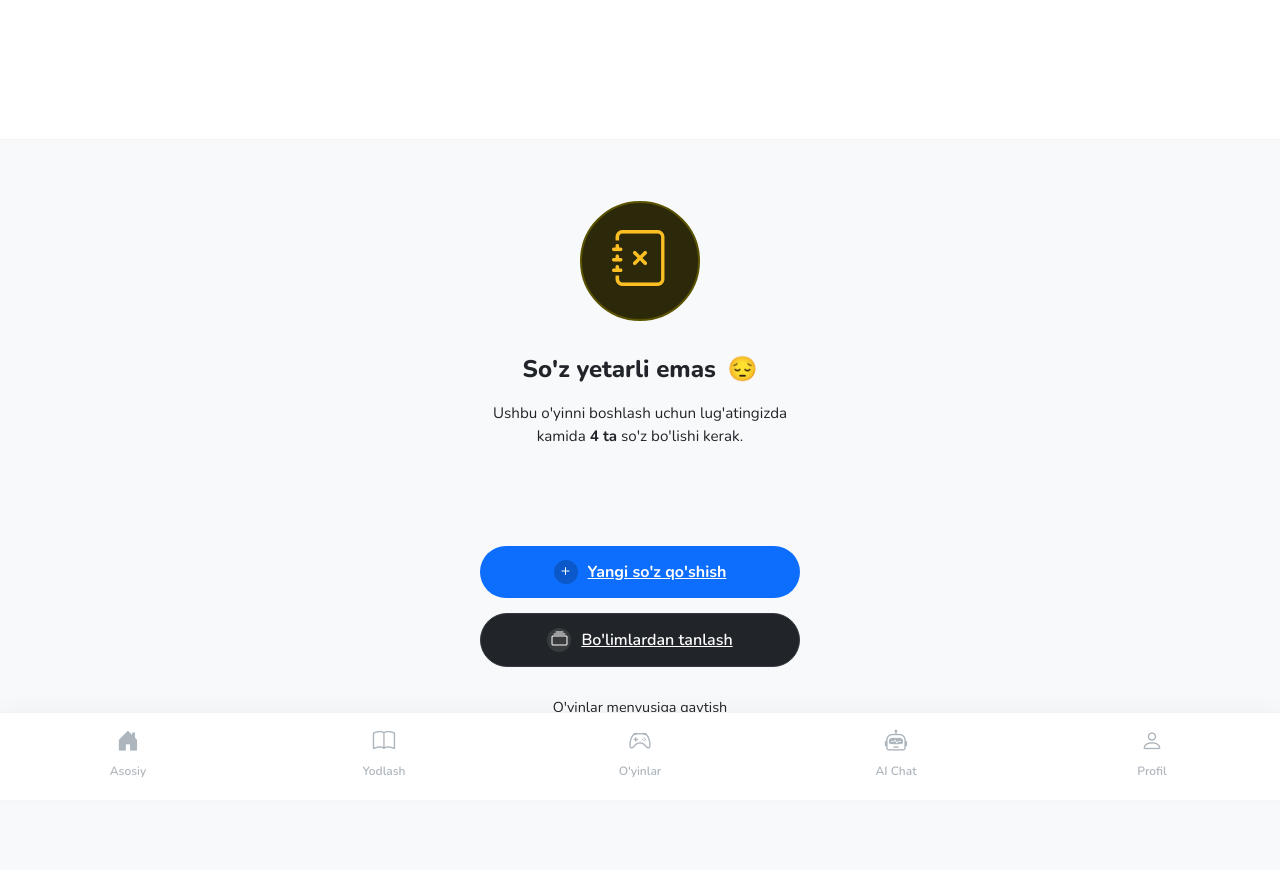
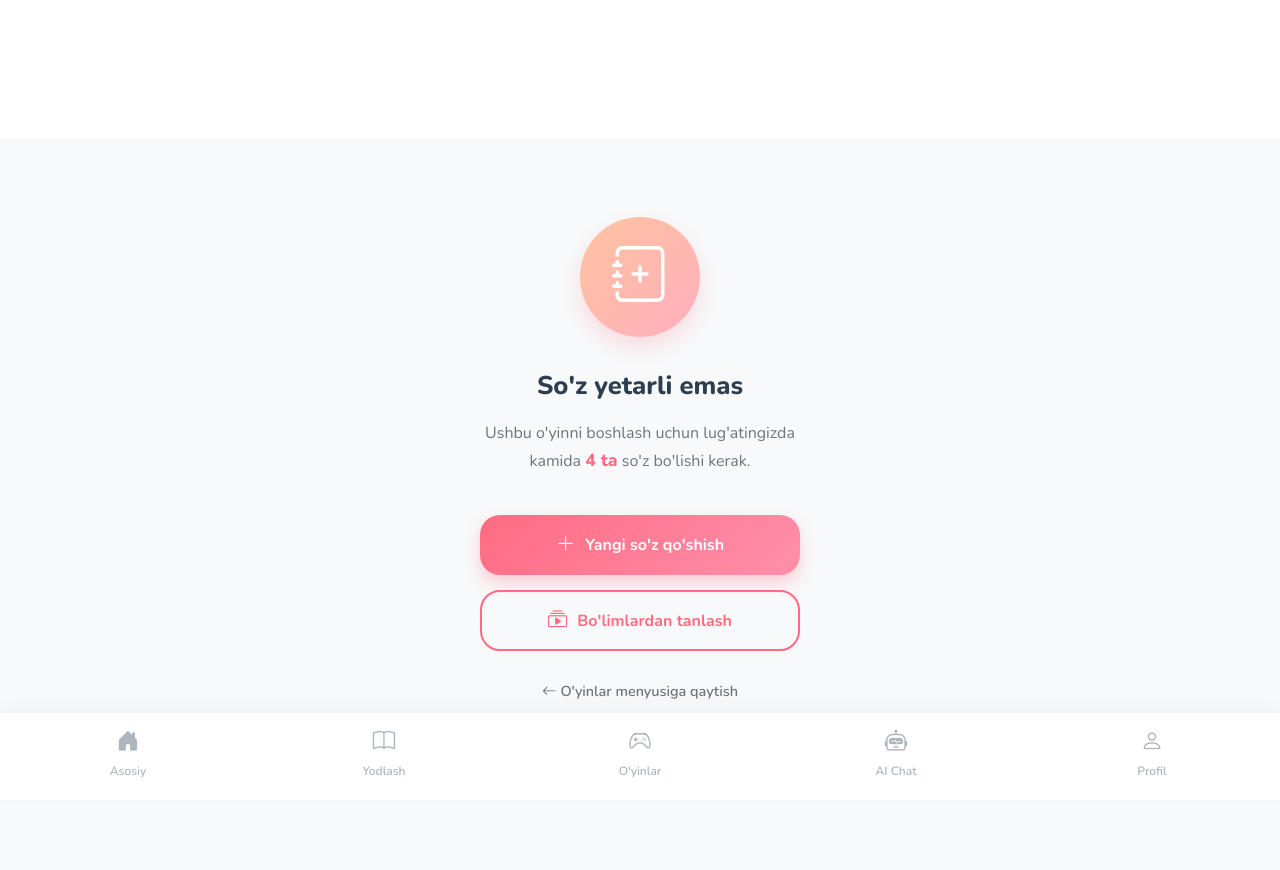
Before and after one commit to Kazoki-ken/EasyNihongo, a Django app: page /test-low-words/ in a window 1280 px wide. Run offline with Django 5.2, Linux system fonts and the light colour scheme.

Commit message:
Update Low Words test page with Sakura theme
Co-authored-by: Kazoki-ken <180665964+Kazoki-ken@users.noreply.github.com>

```diff
--- a/vocabulary/templates/vocabulary/test_low_words.html
+++ b/vocabulary/templates/vocabulary/test_low_words.html
@@ -3,6 +3,15 @@
 {% block content %}
 
 <style>
+    /* Sakura Theme Variables */
+    :root {
+        --sakura-pink-primary: #ff6b81;
+        --sakura-pink-secondary: #ff8fab;
+        --sakura-bg-light: #fff0f5;
+        --sakura-text-dark: #2c3e50;
+        --sakura-text-muted: #6c757d;
+    }
+
     .low-words-container {
         display: flex;
         flex-direction: column;
@@ -13,55 +22,52 @@
         padding: 20px;
     }
 
+    /* Soft Pink Icon Circle */
     .warning-icon-circle {
         width: 120px;
         height: 120px;
-        background-color: #2c290a; /* Dark yellow/brown circle bg */
+        background: linear-gradient(135deg, #ffc3a0 0%, #ffafbd 100%); /* Soft peach/pink gradient */
         border-radius: 50%;
         display: flex;
         align-items: center;
         justify-content: center;
         margin-bottom: 30px;
-        border: 2px solid #5a5300;
+        box-shadow: 0 10px 20px rgba(255, 107, 129, 0.2);
     }
 
     .warning-icon {
         font-size: 3.5rem;
-        color: #fbbf24; /* Yellow icon */
+        color: white;
     }
 
     .warning-title {
-        font-size: 1.5rem;
+        font-size: 1.6rem;
         font-weight: 800;
         margin-bottom: 15px;
-        color: var(--text-main);
-    }
-
-    .warning-emoji {
-        margin-left: 5px;
-        font-size: 1.5rem;
+        color: var(--sakura-text-dark);
     }
 
     .warning-desc {
-        color: var(--text-muted);
-        font-size: 0.95rem;
+        color: var(--sakura-text-muted);
+        font-size: 1rem;
         max-width: 320px;
-        margin-bottom: 30px;
-        line-height: 1.5;
+        margin-bottom: 40px;
+        line-height: 1.6;
     }
 
     .count-badge {
-        font-weight: bold;
-        color: var(--text-main);
+        font-weight: 800;
+        color: var(--sakura-pink-primary);
+        font-size: 1.1em;
     }
 
-    /* Buttons */
-    .btn-add-word {
-        background-color: #0d6efd; /* Bootstrap Primary Blue */
+    /* Sakura Button (Primary) */
+    .btn-sakura-primary {
+        background: linear-gradient(135deg, var(--sakura-pink-primary) 0%, var(--sakura-pink-secondary) 100%);
         color: white;
         border: none;
-        padding: 14px 20px;
-        border-radius: 50px; /* Fully rounded */
+        padding: 16px 20px;
+        border-radius: 20px; /* Matching the game card radius */
         width: 100%;
         max-width: 320px;
         font-weight: 700;
@@ -70,76 +76,80 @@
         justify-content: center;
         margin-bottom: 15px;
         font-size: 1rem;
-        transition: transform 0.2s, background-color 0.2s;
+        box-shadow: 0 8px 16px rgba(255, 107, 129, 0.3);
+        transition: transform 0.2s, box-shadow 0.2s;
+        text-decoration: none;
     }
 
-    .btn-add-word:hover {
-        background-color: #0b5ed7;
-        transform: scale(1.02);
+    .btn-sakura-primary:hover {
+        transform: translateY(-2px);
+        box-shadow: 0 12px 20px rgba(255, 107, 129, 0.4);
         color: white;
     }
 
-    .btn-select-category {
-        background-color: #212529; /* Dark button */
-        color: white;
-        border: 1px solid #343a40;
+    .btn-sakura-primary:active {
+        transform: scale(0.98);
+    }
+
+    /* Sakura Button (Secondary/Outline) */
+    .btn-sakura-outline {
+        background-color: transparent;
+        color: var(--sakura-pink-primary);
+        border: 2px solid var(--sakura-pink-primary);
         padding: 14px 20px;
-        border-radius: 50px;
+        border-radius: 20px;
         width: 100%;
         max-width: 320px;
-        font-weight: 600;
+        font-weight: 700;
         display: flex;
         align-items: center;
         justify-content: center;
         margin-bottom: 30px;
         font-size: 1rem;
-        transition: transform 0.2s, background-color 0.2s;
+        text-decoration: none;
+        transition: all 0.2s ease;
     }
 
-    .btn-select-category:hover {
-        background-color: #2c3034;
-        transform: scale(1.02);
-        color: white;
+    .btn-sakura-outline:hover {
+        background-color: var(--sakura-bg-light);
+        color: var(--sakura-pink-primary);
+        transform: translateY(-2px);
     }
 
     .icon-wrapper {
-        width: 24px;
-        height: 24px;
-        border-radius: 50%;
+        margin-right: 10px;
+        font-size: 1.2rem;
         display: flex;
         align-items: center;
-        justify-content: center;
-        margin-right: 10px;
-    }
-
-    .add-icon-bg {
-        background-color: rgba(0,0,0,0.2);
-    }
-
-    .cat-icon-bg {
-        background-color: rgba(255,255,255,0.1);
     }
 
     .back-link {
-        color: var(--text-muted);
+        color: var(--sakura-text-muted);
         text-decoration: none;
         font-size: 0.9rem;
+        font-weight: 600;
         transition: color 0.2s;
+        display: flex;
+        align-items: center;
     }
 
     .back-link:hover {
-        color: var(--text-main);
+        color: var(--sakura-pink-primary);
     }
 
-    /* Input placeholder styling (visual only based on image) */
-    .dummy-input {
-        background-color: #f8f9fa;
-        border-radius: 10px;
-        height: 45px;
-        width: 100%;
-        max-width: 320px;
-        margin-bottom: 20px;
-        border: none;
+    /* Dark Mode Adjustments */
+    body.dark-mode .warning-title {
+        color: #f8f9fa;
+    }
+    body.dark-mode .warning-desc {
+        color: #adb5bd;
+    }
+    body.dark-mode .btn-sakura-outline {
+        border-color: var(--sakura-pink-secondary);
+        color: var(--sakura-pink-secondary);
+    }
+    body.dark-mode .btn-sakura-outline:hover {
+        background-color: rgba(255, 107, 129, 0.1);
     }
 
 </style>
@@ -148,13 +158,12 @@
 
     <!-- Icon Circle -->
     <div class="warning-icon-circle">
-        <!-- Using a generic book-x icon or similar -->
-        <i class="bi bi-journal-x warning-icon"></i>
+        <i class="bi bi-journal-plus warning-icon"></i>
     </div>
 
     <!-- Title -->
     <div class="warning-title">
-        So'z yetarli emas <span class="warning-emoji">😔</span>
+        So'z yetarli emas
     </div>
 
     <!-- Description -->
@@ -162,30 +171,25 @@
         Ushbu o'yinni boshlash uchun lug'atingizda kamida <span class="count-badge">4 ta</span> so'z bo'lishi kerak.
     </div>
 
-    <!-- Visual Divider / Dummy Input (from image) -->
-    <!-- Ideally this isn't an input but maybe a visual separator or a progress bar placeholder?
-         The image shows a white rect. I'll make it a dummy visual element. -->
-    <div class="dummy-input mb-4"></div>
-
-    <!-- Add Word Button -->
-    <a href="{% url 'add_word' %}" class="btn-add-word">
-        <div class="icon-wrapper add-icon-bg">
-            <i class="bi bi-plus"></i>
+    <!-- Add Word Button (Primary) -->
+    <a href="{% url 'add_word' %}" class="btn-sakura-primary">
+        <div class="icon-wrapper">
+            <i class="bi bi-plus-lg"></i>
         </div>
         Yangi so'z qo'shish
     </a>
 
-    <!-- Select Category Button -->
-    <a href="{% url 'categories' %}" class="btn-select-category">
-        <div class="icon-wrapper cat-icon-bg">
-            <i class="bi bi-collection"></i>
+    <!-- Select Category Button (Secondary) -->
+    <a href="{% url 'categories' %}" class="btn-sakura-outline">
+        <div class="icon-wrapper">
+            <i class="bi bi-collection-play"></i>
         </div>
         Bo'limlardan tanlash
     </a>
 
     <!-- Back Link -->
     <a href="{% url 'games_menu' %}" class="back-link">
-        O'yinlar menyusiga qaytish
+        <i class="bi bi-arrow-left me-1"></i> O'yinlar menyusiga qaytish
     </a>
 
 </div>
```
Also changed, not shown: verification/low_words_sakura.png (added).
